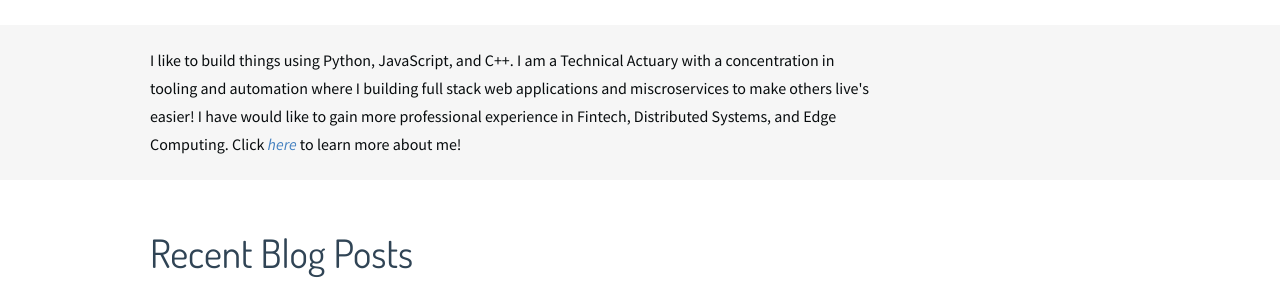
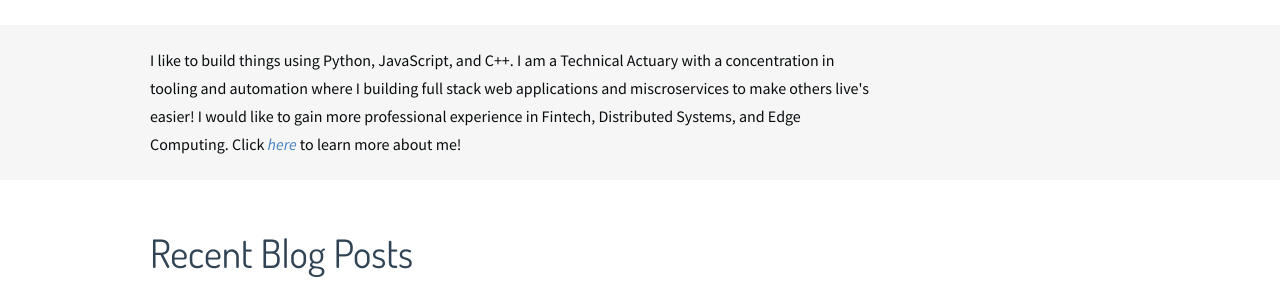
Before and after one commit to JacobBas/JacobBas.github.io, a Jekyll site: the page built from index.html, in a window 1280 px wide. Shown: the part 180-480 px from the top of the page. Built offline with Jekyll 4.4.1, drawn with Linux system fonts in a browser that asks for light colours; the list of posts is cut into pages by our own code.

Commit message:
fixing a typo

```diff
--- a/_config.yml
+++ b/_config.yml
@@ -3,7 +3,7 @@
 title: jacobbas.github.io
 name: Jacob Bas
 description: Personal blog and website to house my thoughts
-about_me: I like to build things using Python, JavaScript, and C++. I am a Technical Actuary with a concentration in tooling and automation where I building full stack web applications and miscroservices to make others live's easier! I have would like to gain more professional experience in Fintech, Distributed Systems, and Edge Computing.
+about_me: I like to build things using Python, JavaScript, and C++. I am a Technical Actuary with a concentration in tooling and automation where I building full stack web applications and miscroservices to make others live's easier! I would like to gain more professional experience in Fintech, Distributed Systems, and Edge Computing.
 year: 2021
 links:
   email:
```
